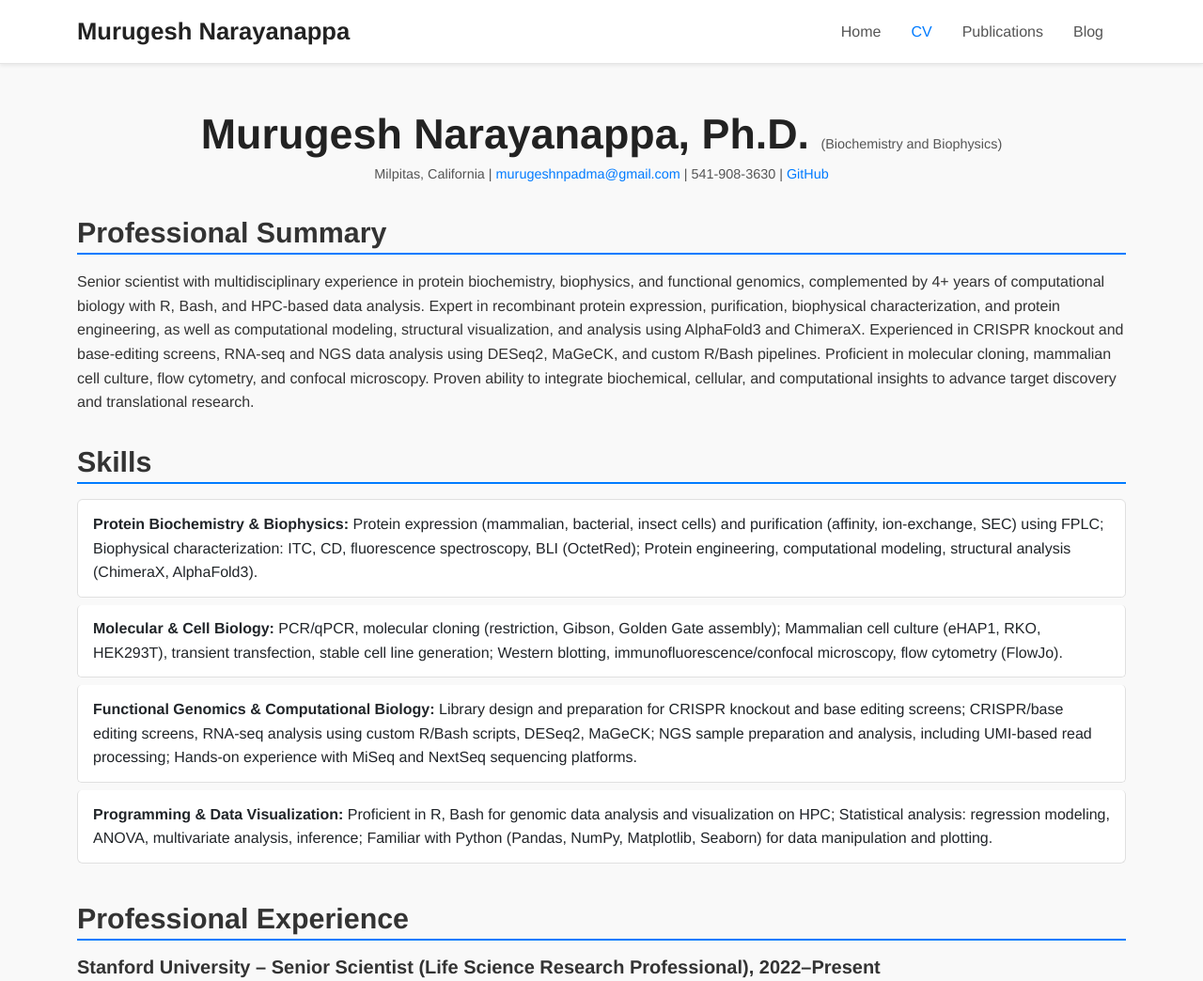
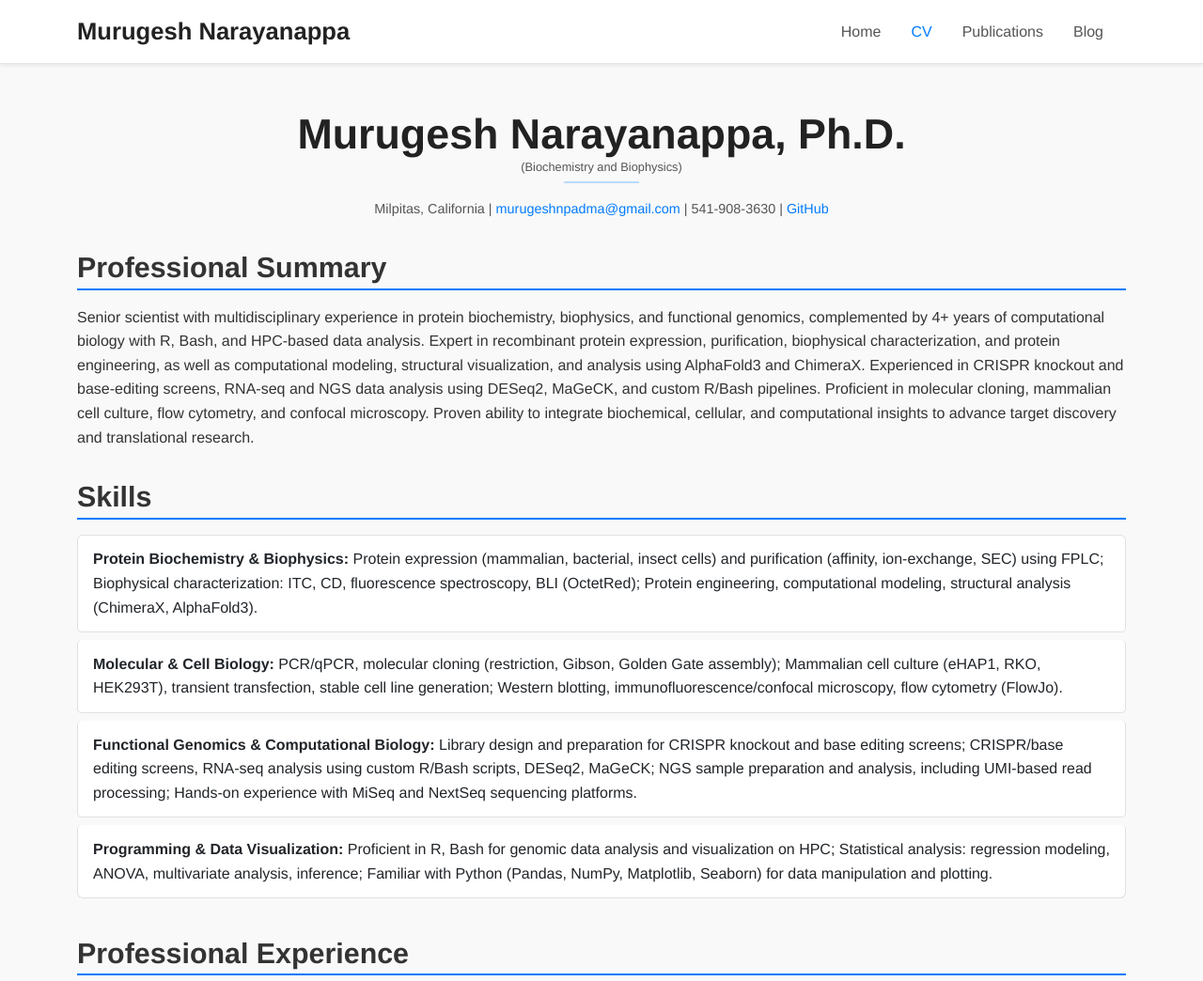
Before and after one commit to murugeshngit-dev/murugeshngit.github.io, a plain HTML site: page cv.html in a window 1280 px wide. Shown: the top 1044 px of the page at 94% size. Drawn offline with nearby package versions, Linux system fonts and the light colour scheme.

Commit message:
display block Biochemistry and Biophysics

```diff
--- a/cv.html
+++ b/cv.html
@@ -28,13 +28,19 @@
   </nav>
 
   <section class="container py-5" id="cv">
-    <div class="text-center">
+    <div class="text-center mb-4">
   <h1 class="mb-1">
-    Murugesh Narayanappa, Ph.D.
-    <span style="font-weight: normal; font-size: 0.9rem; color: #555; text-decoration: none;">(Biochemistry and Biophysics)</span>
+    <span style="display: block;">Murugesh Narayanappa, Ph.D.</span>
+    <span style="display: block; font-weight: normal; font-size: 0.8rem; color: #555;">
+      (Biochemistry and Biophysics)
+    </span>
   </h1>
-  <p style="font-size: 0.9rem; color: #555; text-align: center; margin: 0;">
-    Milpitas, California | <a href="mailto:murugeshnpadma@gmail.com">murugeshnpadma@gmail.com</a> | 541-908-3630 | <a href="https://github.com/murugeshngit-dev" target="_blank">GitHub</a>
+  <hr style="width: 80px; border-top: 2px solid #007bff; margin: 0.5rem auto 1rem;">
+  <p style="font-size: 0.9rem; color: #555; margin: 0;">
+    Milpitas, California |
+    <a href="mailto:murugeshnpadma@gmail.com">murugeshnpadma@gmail.com</a> |
+    541-908-3630 |
+    <a href="https://github.com/murugeshngit-dev" target="_blank">GitHub</a>
   </p>
 </div>
 
```
